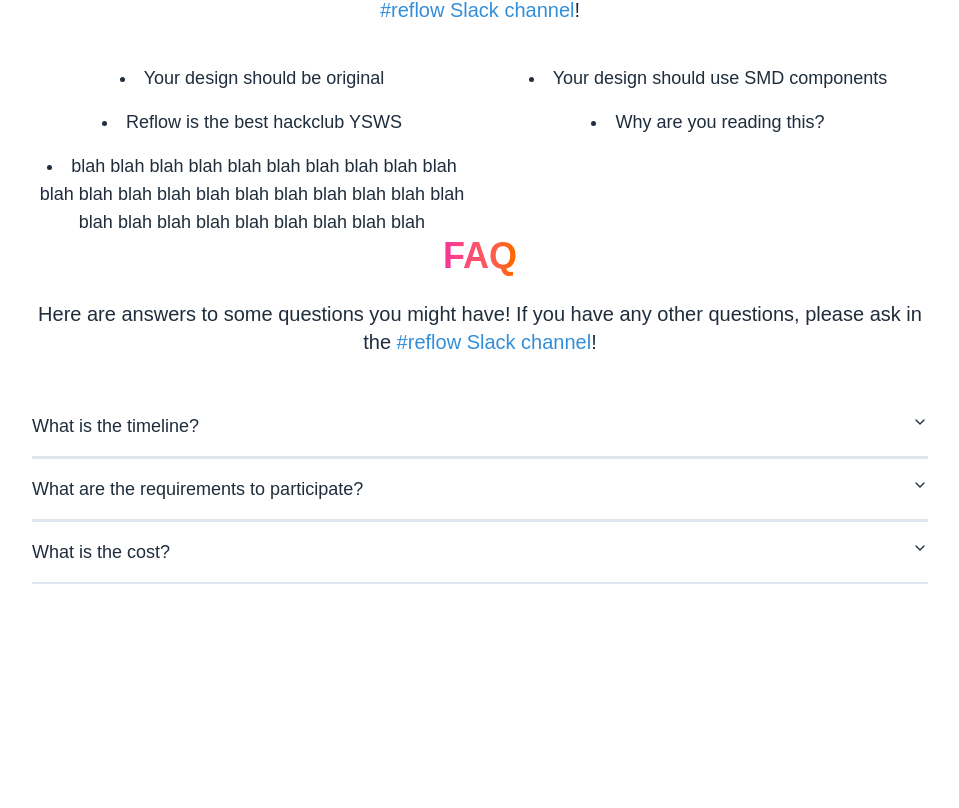
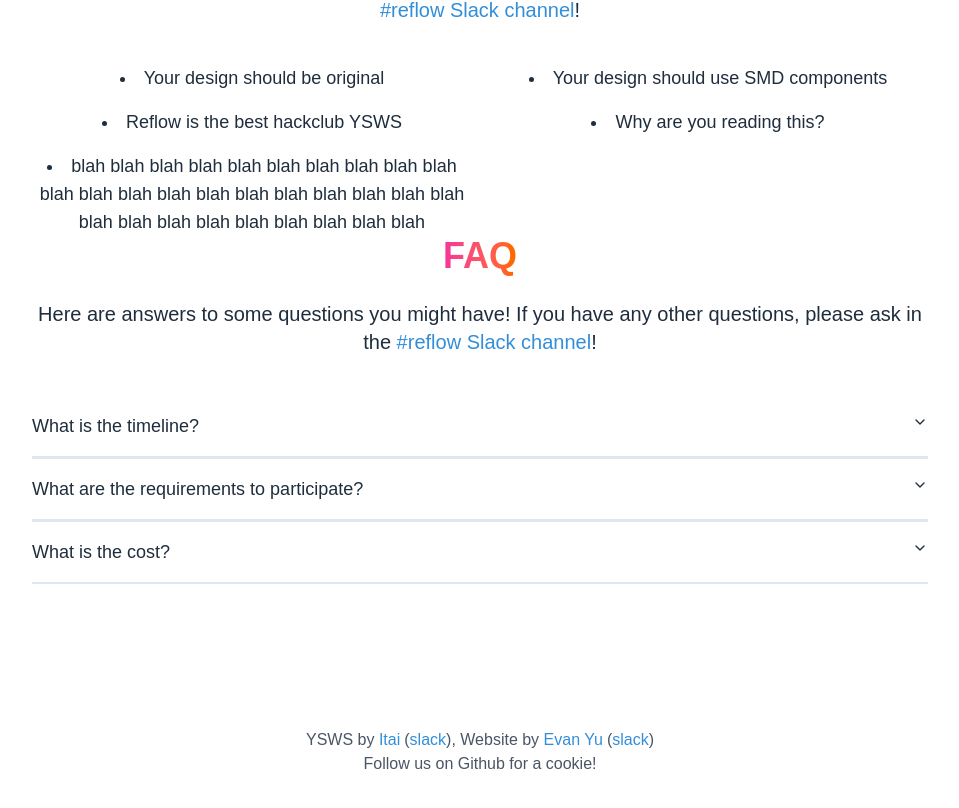
Before and after one commit to pmnlla/reflow-web, a Next.js app: page / in a window 1280 px wide. Shown: the part 1430-2238 px from the top of the page, without its empty margins (160-1119 px from the left). Before the commit the page ends 2158 px from the top, so only its background shows below. Built offline with nearby package versions, Linux system fonts and the light colour scheme; a web font is replaced by a local one.

Commit message:
feat: add footer

```diff
--- a/src/app/layout.tsx
+++ b/src/app/layout.tsx
@@ -4,6 +4,7 @@ import Navbar from "@/components/navbar";
 import { ThemeProvider } from "next-themes";
 import { TestingRibbon } from "@/components/devmode";
 import Script from "next/script";
+import Footer from "@/components/footer";
 
 export const metadata: Metadata = {
   title: "Reflow",
@@ -23,6 +24,7 @@ export default function RootLayout({
           <main className="px-4 md:px-6 lg:px-8 py-4 w-full">
             <TestingRibbon />
             {children}
+            <Footer />
           </main>
         </ThemeProvider>
         <Script
--- /dev/null
+++ b/src/components/footer.tsx
@@ -0,0 +1,22 @@
+import Link from "next/link";
+export default function Footer() {
+  return (
+    <footer className="py-4">
+      <div className="container mx-auto px-4">
+        <p className="text-center text-gray-600">
+          YSWS by <Link href="https://github.com/pmnlla" target="_blank" className="text-accent">Itai</Link>
+          <span className="pl-1">
+            (<Link href={"https://hackclub.slack.com/team/U078HNSV750"} target="_blank" className="text-accent">slack</Link>)
+          </span>
+          , Website by <Link href="https://github.com/Badbird5907" target="_blank" className="text-accent">Evan Yu</Link>
+          <span className="pl-1">
+            (<Link href={"https://hackclub.slack.com/team/U0854U71H8E"} target="_blank" className="text-accent">slack</Link>)
+          </span>
+        </p>
+        <p className="text-center text-gray-600">
+          Follow us on Github for a cookie!
+        </p>
+      </div>
+    </footer>
+  );
+}
```
